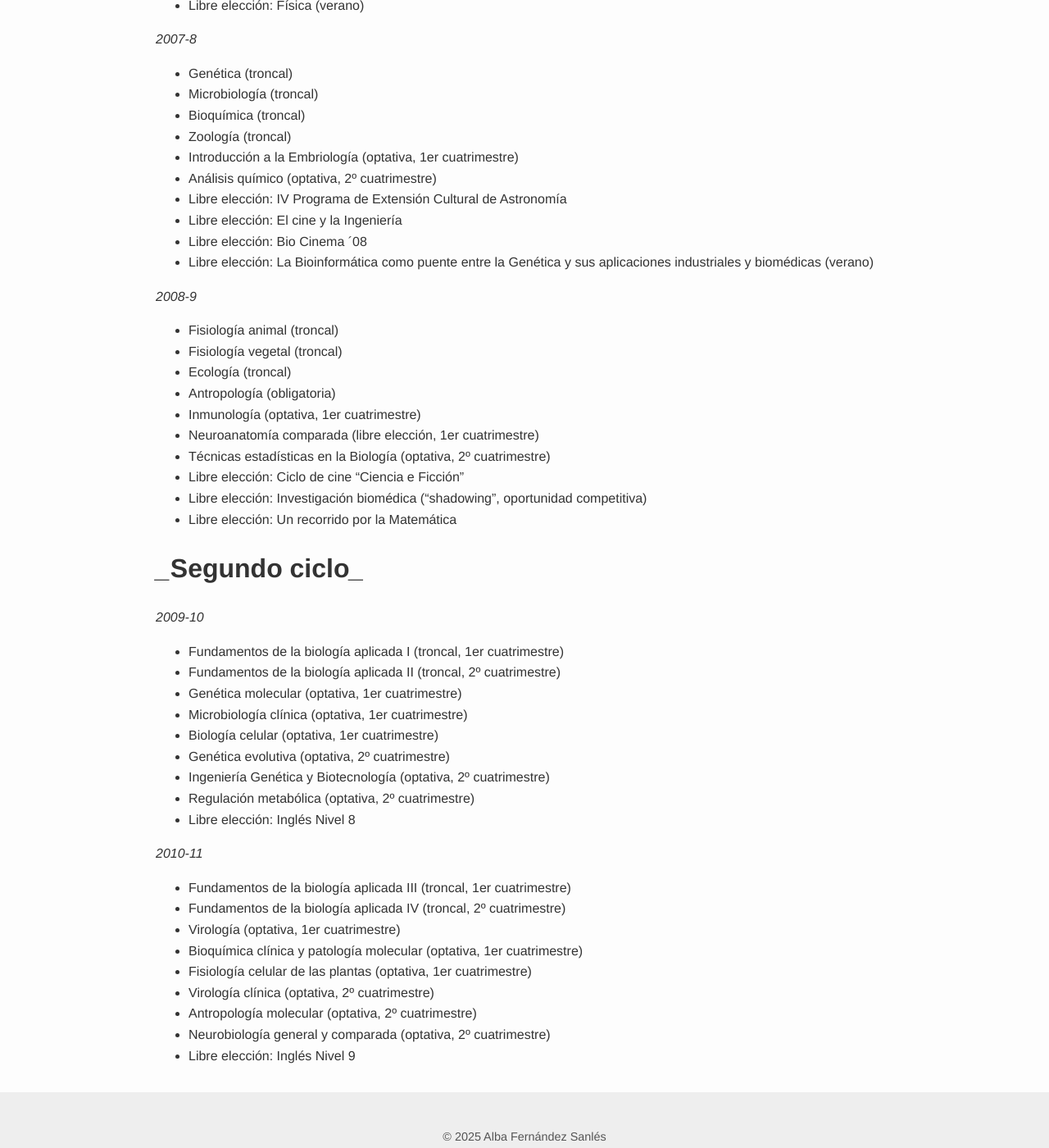
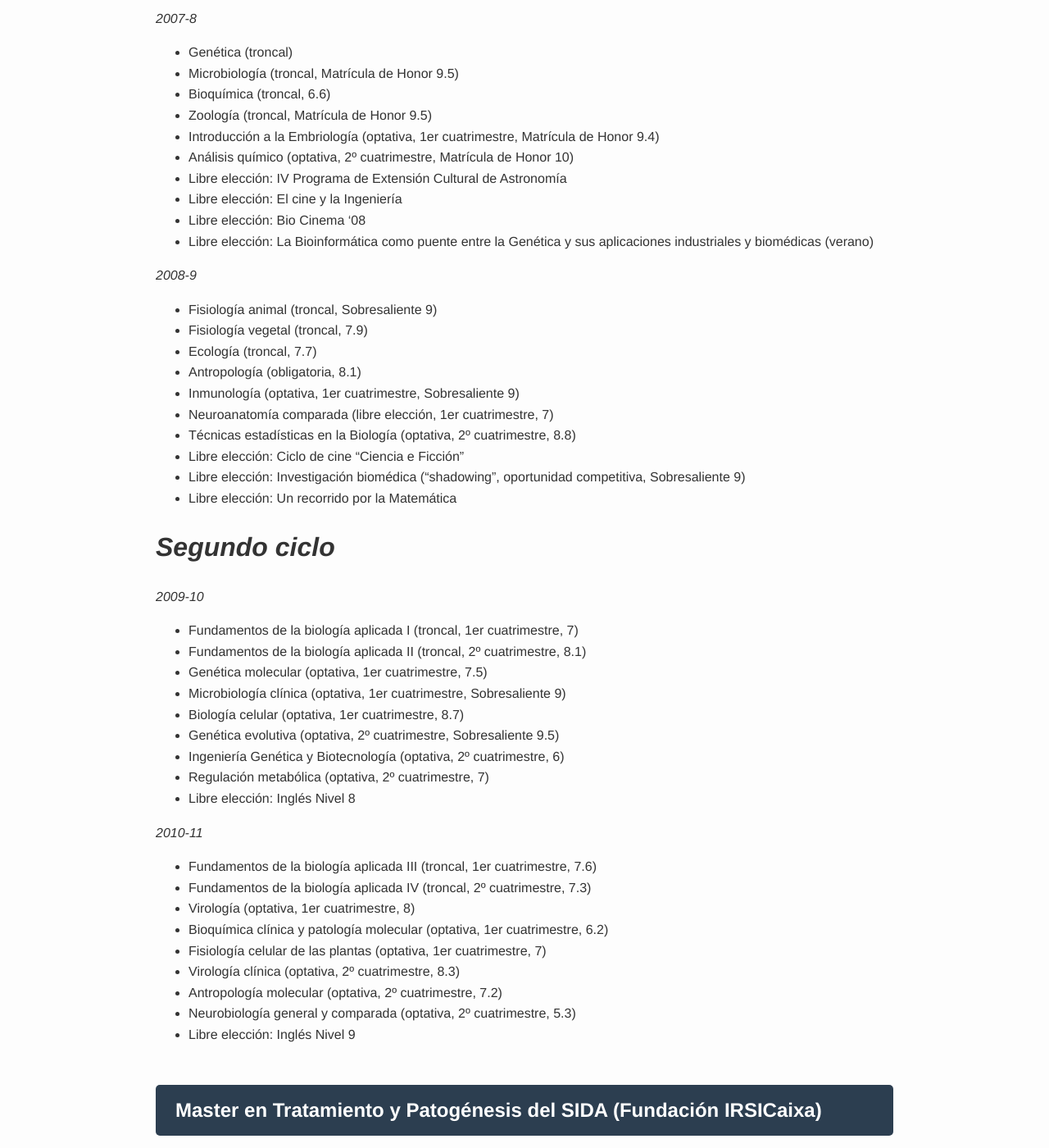
Before and after one commit to albafsanles/albafsanles.github.io, a Jekyll site: the page built from assets/subjects.md, in a window 1280 px wide and 1400 px high, scrolled down 797 px. Shown: the whole window at 82% size. Built offline with Jekyll 4.4.1, drawn with Linux system fonts in a browser that asks for light colours; some of the changed text lies outside the part shown.

Commit message:
Update subjects.md

```diff
--- a/assets/subjects.md
+++ b/assets/subjects.md
@@ -6,23 +6,23 @@ permalink: /cv/asignaturas
 
 # Formación universitaria
 
-Aquí puedes ver las asignaturas que he cursado en mi Licenciatura en Biología por la Universidad de Santiago de Compostela:
+Aquí puedes ver las asignaturas que he cursado en mis estudios universitarios:
 
-## **Licenciatura en Biología**
+## **Licenciatura en Biología (Universidad de Santiago de Compostela)**
 
-# *_*Primer ciclo*_*
+# ***Primer ciclo***
 
 _2006-7_
 
-- Citología e Histología Vegetal y Animal (troncal)
-- Botánica (troncal)
-- Geología (obligatoria)
-- Química (troncal, 1er cuatrimestre)
-- Matemáticas (troncal, 1er cuatrimestre)
-- Física de los procesos biológicos (troncal, 1er cuatrimestre)
-- Química orgánica (obligatoria, 2ª cuatrimestre)
-- Bioestadística (troncal, 2ª cuatrimestre)
-- Físico-Química (optativa, 2ª cuatrimestre)
+- Citología e Histología Vegetal y Animal (troncal, Sobresaliente 9)
+- Botánica (troncal, 8.6)
+- Geología (obligatoria, 6)
+- Química (troncal, 1er cuatrimestre, Matrícula de Honor 9)
+- Matemáticas (troncal, 1er cuatrimestre, Sobresaliente 9.5)
+- Física de los procesos biológicos (troncal, 1er cuatrimestre, 7.5)
+- Química orgánica (obligatoria, 2ª cuatrimestre, 7)
+- Bioestadística (troncal, 2ª cuatrimestre, 6.3)
+- Físico-Química (optativa, 2ª cuatrimestre, Sobresaliente 9.3)
 - Libre elección: Matemáticas (verano)
 - Libre elección: Física (verano)
 
@@ -30,53 +30,63 @@ _2006-7_
 _2007-8_
 
 - Genética (troncal)
-- Microbiología (troncal)
-- Bioquímica (troncal)
-- Zoología (troncal)
-- Introducción a la Embriología (optativa, 1er cuatrimestre)
-- Análisis químico (optativa, 2º cuatrimestre)
+- Microbiología (troncal, Matrícula de Honor 9.5)
+- Bioquímica (troncal, 6.6)
+- Zoología (troncal, Matrícula de Honor 9.5)
+- Introducción a la Embriología (optativa, 1er cuatrimestre, Matrícula de Honor 9.4)
+- Análisis químico (optativa, 2º cuatrimestre, Matrícula de Honor 10)
 - Libre elección: IV Programa de Extensión Cultural de Astronomía
 - Libre elección: El cine y la Ingeniería
-- Libre elección: Bio Cinema ´08
+- Libre elección: Bio Cinema '08
 - Libre elección: La Bioinformática como puente entre la Genética y sus aplicaciones industriales y biomédicas (verano)
 
 
 _2008-9_
 
-- Fisiología animal (troncal)
-- Fisiología vegetal (troncal)
-- Ecología (troncal)
-- Antropología (obligatoria)
-- Inmunología (optativa, 1er cuatrimestre)
-- Neuroanatomía comparada (libre elección, 1er cuatrimestre)
-- Técnicas estadísticas en la Biología (optativa, 2º cuatrimestre)
+- Fisiología animal (troncal, Sobresaliente 9)
+- Fisiología vegetal (troncal, 7.9)
+- Ecología (troncal, 7.7)
+- Antropología (obligatoria, 8.1)
+- Inmunología (optativa, 1er cuatrimestre, Sobresaliente 9)
+- Neuroanatomía comparada (libre elección, 1er cuatrimestre, 7)
+- Técnicas estadísticas en la Biología (optativa, 2º cuatrimestre, 8.8)
 - Libre elección: Ciclo de cine "Ciencia e Ficción"
-- Libre elección: Investigación biomédica ("shadowing", oportunidad competitiva)
+- Libre elección: Investigación biomédica ("shadowing", oportunidad competitiva, Sobresaliente 9)
 - Libre elección: Un recorrido por la Matemática
 
-# *_*Segundo ciclo*_*
+# ***Segundo ciclo***
 
 _2009-10_
 
-- Fundamentos de la biología aplicada I (troncal, 1er cuatrimestre)
-- Fundamentos de la biología aplicada II (troncal, 2º cuatrimestre)
-- Genética molecular (optativa, 1er cuatrimestre)
-- Microbiología clínica (optativa, 1er cuatrimestre)
-- Biología celular (optativa, 1er cuatrimestre)
-- Genética evolutiva (optativa, 2º cuatrimestre)
-- Ingeniería Genética y Biotecnología (optativa, 2º cuatrimestre)
-- Regulación metabólica (optativa, 2º cuatrimestre)
+- Fundamentos de la biología aplicada I (troncal, 1er cuatrimestre, 7)
+- Fundamentos de la biología aplicada II (troncal, 2º cuatrimestre, 8.1)
+- Genética molecular (optativa, 1er cuatrimestre, 7.5)
+- Microbiología clínica (optativa, 1er cuatrimestre, Sobresaliente 9)
+- Biología celular (optativa, 1er cuatrimestre, 8.7)
+- Genética evolutiva (optativa, 2º cuatrimestre, Sobresaliente 9.5)
+- Ingeniería Genética y Biotecnología (optativa, 2º cuatrimestre, 6)
+- Regulación metabólica (optativa, 2º cuatrimestre, 7)
 - Libre elección: Inglés Nivel 8
 
 
 _2010-11_
 
-- Fundamentos de la biología aplicada III (troncal, 1er cuatrimestre)
-- Fundamentos de la biología aplicada IV (troncal, 2º cuatrimestre)
-- Virología (optativa, 1er cuatrimestre)
-- Bioquímica clínica y patología molecular (optativa, 1er cuatrimestre)
-- Fisiología celular de las plantas (optativa, 1er cuatrimestre)
-- Virología clínica (optativa, 2º cuatrimestre)
-- Antropología molecular (optativa, 2º cuatrimestre)
-- Neurobiología general y comparada (optativa, 2º cuatrimestre)
+- Fundamentos de la biología aplicada III (troncal, 1er cuatrimestre, 7.6)
+- Fundamentos de la biología aplicada IV (troncal, 2º cuatrimestre, 7.3)
+- Virología (optativa, 1er cuatrimestre, 8)
+- Bioquímica clínica y patología molecular (optativa, 1er cuatrimestre, 6.2)
+- Fisiología celular de las plantas (optativa, 1er cuatrimestre, 7)
+- Virología clínica (optativa, 2º cuatrimestre, 8.3)
+- Antropología molecular (optativa, 2º cuatrimestre, 7.2)
+- Neurobiología general y comparada (optativa, 2º cuatrimestre, 5.3)
 - Libre elección: Inglés Nivel 9
+
+## **Master en Tratamiento y Patogénesis del SIDA (Fundación IRSICaixa)**
+_2012-13_
+- Bases virológica, inmunológica y clínica
+- Tratamiento antiretroviral
+- Virus relacionados con el VIH
+- Hacia la curación
+- HIV Research (research visit to Boston - Ragon Institute, Harvard Mass General, MIT)
+- Prácticas de laboratorio de retrovirología
+- Trabajo fin de master
```
